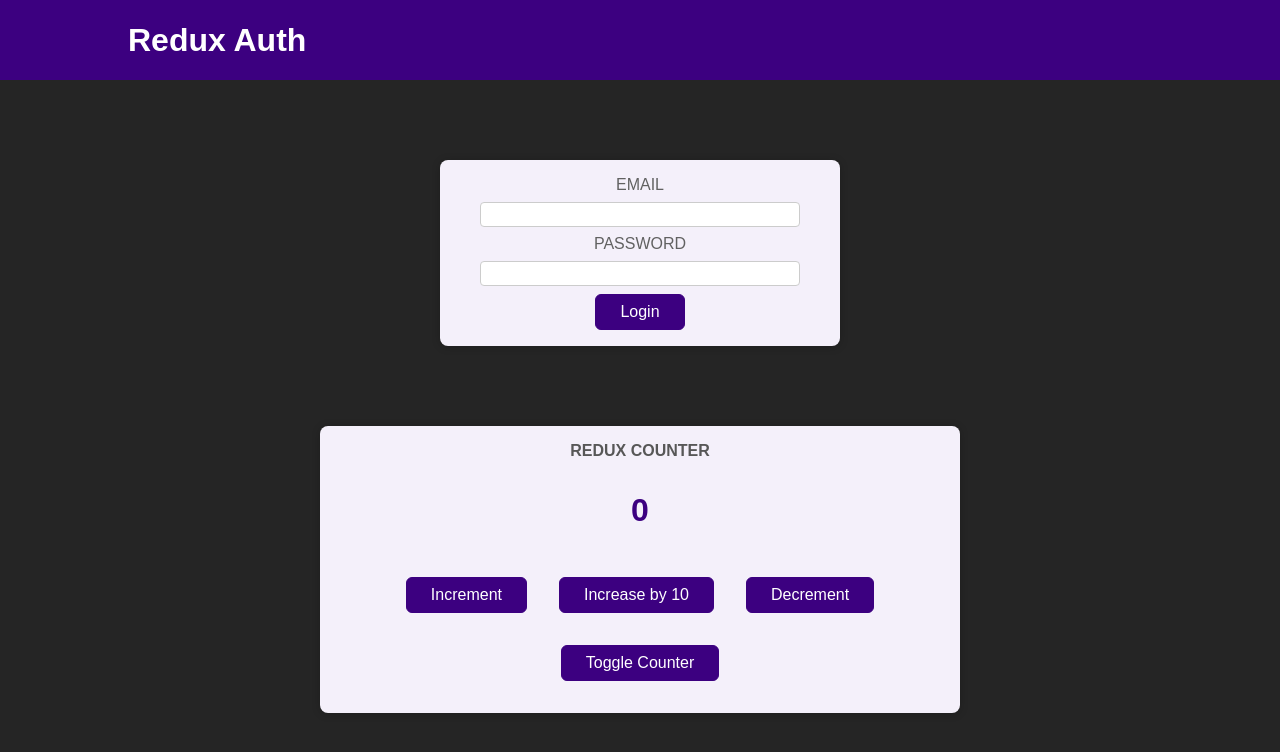
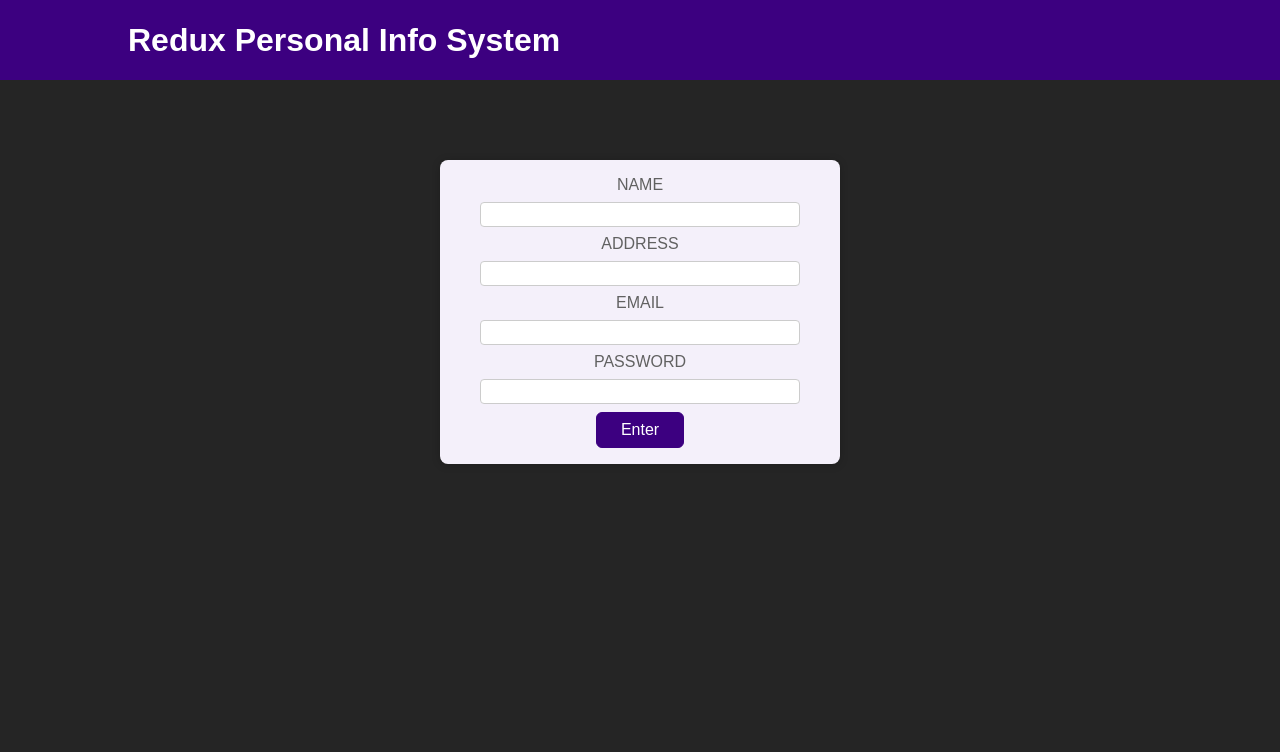
Before and after one commit to Hong01-Low/react-complete-guide, a React (Create React App) app: page / in a window 1280 px wide. Shown: the top 752 px of the page. Built offline with nearby package versions, Linux system fonts and the light colour scheme.

Commit message:
Redux Personal Info

```diff
--- a/src/App.js
+++ b/src/App.js
@@ -1,7 +1,6 @@
 import { Fragment } from 'react';
 import { useSelector } from 'react-redux';
 
-import Counter from './components/Counter';
 import Header from './components/Header';
 import Auth from './components/Auth';
 import UserProfile from './components/UserProfile';
@@ -15,7 +14,6 @@
       <Header />
       {!isAuth && <Auth />}
       {isAuth && <UserProfile />}
-      <Counter />
     </Fragment>
   );
 }
--- a/src/components/Auth.js
+++ b/src/components/Auth.js
@@ -6,16 +6,24 @@
 const Auth = () => {
   const dispatch = useDispatch();
 
-  const loginHandler = (event) => {
+  const enterHandler = (event) => {
     event.preventDefault();
 
-    dispatch(authActions.login());
+    dispatch(authActions.enter());
   };
 
   return (
     <main className={classes.auth}>
       <section>
-        <form onSubmit={loginHandler}>
+        <form onSubmit={enterHandler}>
+        <div className={classes.control}>
+            <label htmlFor='name'>Name</label>
+            <input type='name' id='name' />
+          </div>
+          <div className={classes.control}>
+            <label htmlFor='address'>Address</label>
+            <input type='address' id='address' />
+          </div>
           <div className={classes.control}>
             <label htmlFor='email'>Email</label>
             <input type='email' id='email' />
@@ -24,7 +32,7 @@
             <label htmlFor='password'>Password</label>
             <input type='password' id='password' />
           </div>
-          <button>Login</button>
+          <button>Enter</button>
         </form>
       </section>
     </main>
--- a/src/components/Header.js
+++ b/src/components/Header.js
@@ -13,16 +13,10 @@
 
   return (
     <header className={classes.header}>
-      <h1>Redux Auth</h1>
+      <h1>Redux Personal Info System</h1>
       {isAuth && (
         <nav>
           <ul>
-            <li>
-              <a href='/'>My Products</a>
-            </li>
-            <li>
-              <a href='/'>My Sales</a>
-            </li>
             <li>
               <button onClick={logoutHandler}>Logout</button>
             </li>
```
